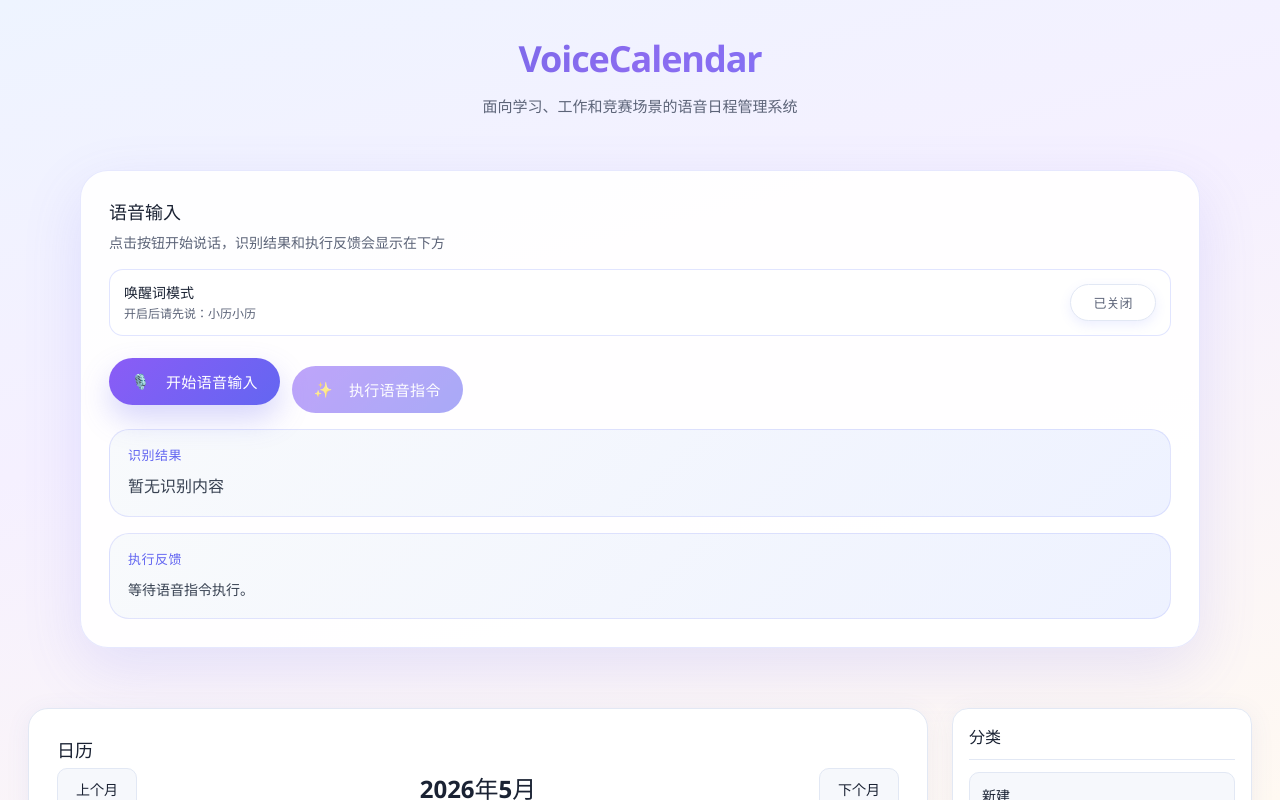
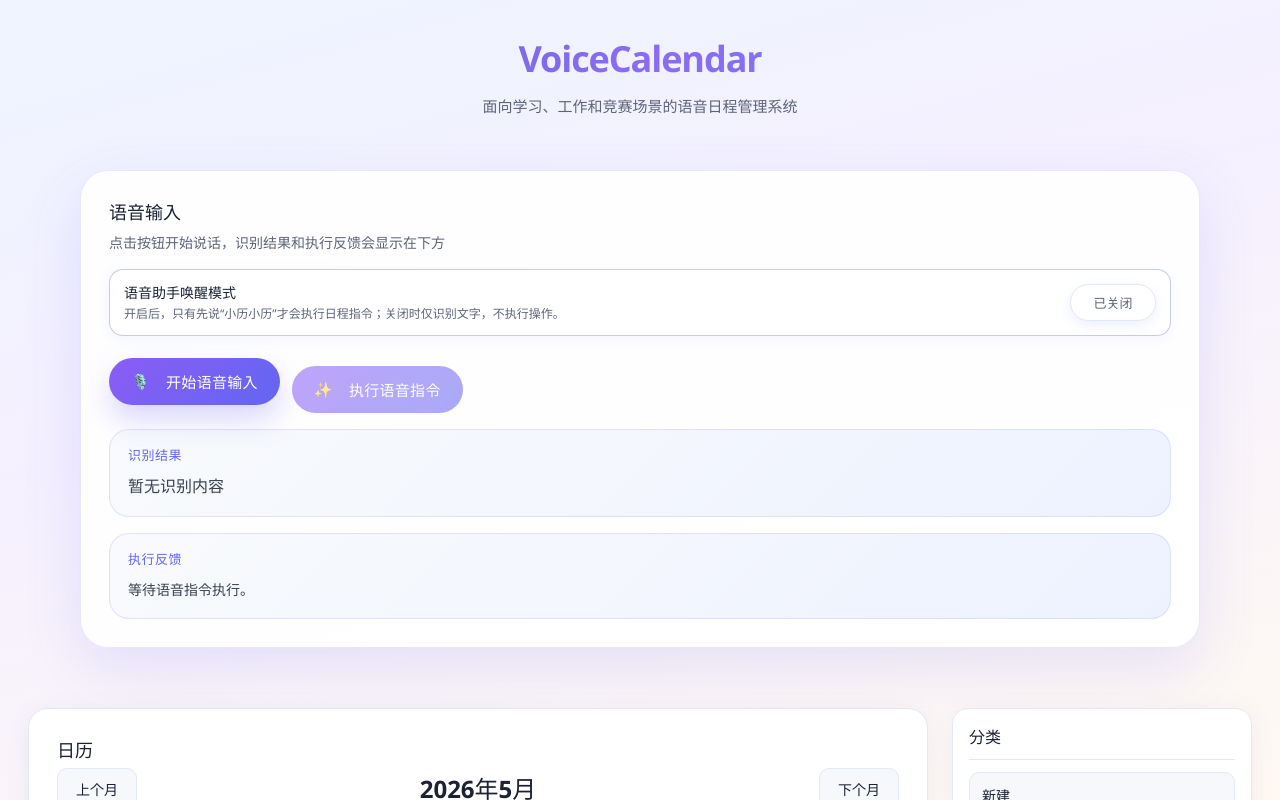
Before and after one commit to rp7se/voice-calendar, a React (Vite) app: page / in a window 1280 px wide. Shown: the top 800 px of the page. Built offline with nearby package versions, Linux system fonts and the light colour scheme.

Commit message:
fix: 限制语音指令需开启唤醒模式

```diff
--- a/src/App.css
+++ b/src/App.css
@@ -64,9 +64,20 @@
   gap: 14px;
   margin-bottom: 14px;
   padding: 12px 14px;
-  border: 1px solid rgba(107, 124, 255, 0.2);
+  border: 1px solid rgba(185, 193, 212, 0.8);
   border-radius: 14px;
-  background: rgba(255, 255, 255, 0.78);
+  background: rgba(255, 255, 255, 0.82);
+  box-shadow: 0 4px 14px rgba(107, 124, 255, 0.08);
+  transition:
+    border-color 0.2s,
+    background 0.2s,
+    box-shadow 0.2s;
+}
+
+.wake-word-setting--active {
+  border-color: rgba(107, 124, 255, 0.42);
+  background: linear-gradient(135deg, #ffffff 0%, #eef2ff 100%);
+  box-shadow: 0 8px 24px rgba(107, 124, 255, 0.16);
 }
 
 .wake-word-copy {
@@ -85,6 +96,7 @@
   color: var(--text);
   font-size: 12px;
   line-height: 1.4;
+  max-width: 620px;
 }
 
 .wake-word-toggle {
--- a/src/components/VoiceControl.tsx
+++ b/src/components/VoiceControl.tsx
@@ -77,7 +77,10 @@ function stripWakeWord(text: string): { matched: boolean; commandText: string }
   }
 
   const aliasIndex = compactText.indexOf(matchedAlias)
-  const commandText = compactText.slice(0, aliasIndex) + compactText.slice(aliasIndex + matchedAlias.length)
+  const commandText =
+    compactText.slice(0, aliasIndex) +
+    compactText.slice(aliasIndex + matchedAlias.length)
+
   return {
     matched: true,
     commandText: commandText.trim(),
@@ -140,8 +143,11 @@ export default function VoiceControl({
 
   const normalizeCommandText = (text: string): string | null => {
     const commandText = text.trim()
+
     if (!wakeWordEnabled) {
-      return commandText
+      const message = '请先开启唤醒模式，再使用语音助手执行日程指令。'
+      setAndSpeak({ title: '唤醒模式未开启', message })
+      return null
     }
 
     const wakeWordResult = stripWakeWord(commandText)
@@ -292,7 +298,7 @@ export default function VoiceControl({
 
     const message = command.reason
       ? `无法识别指令：${command.reason}`
-      : '暂时没有识别到可执行的语音指令。你可以说：明天9点提醒我考试。'
+      : '暂时没有识别到可执行的语音指令。你可以说：小历小历，明天9点提醒我考试。'
     setAndSpeak({ title: '未识别指令', message })
   }
 
@@ -342,10 +348,12 @@ export default function VoiceControl({
         </p>
       ) : (
         <>
-          <div className="wake-word-setting">
+          <div className={`wake-word-setting${wakeWordEnabled ? ' wake-word-setting--active' : ''}`}>
             <div className="wake-word-copy">
-              <strong>唤醒词模式</strong>
-              <span>开启后请先说：{WAKE_WORD}</span>
+              <strong>语音助手唤醒模式</strong>
+              <span>
+                开启后，只有先说“{WAKE_WORD}”才会执行日程指令；关闭时仅识别文字，不执行操作。
+              </span>
             </div>
             <button
               type="button"
```
